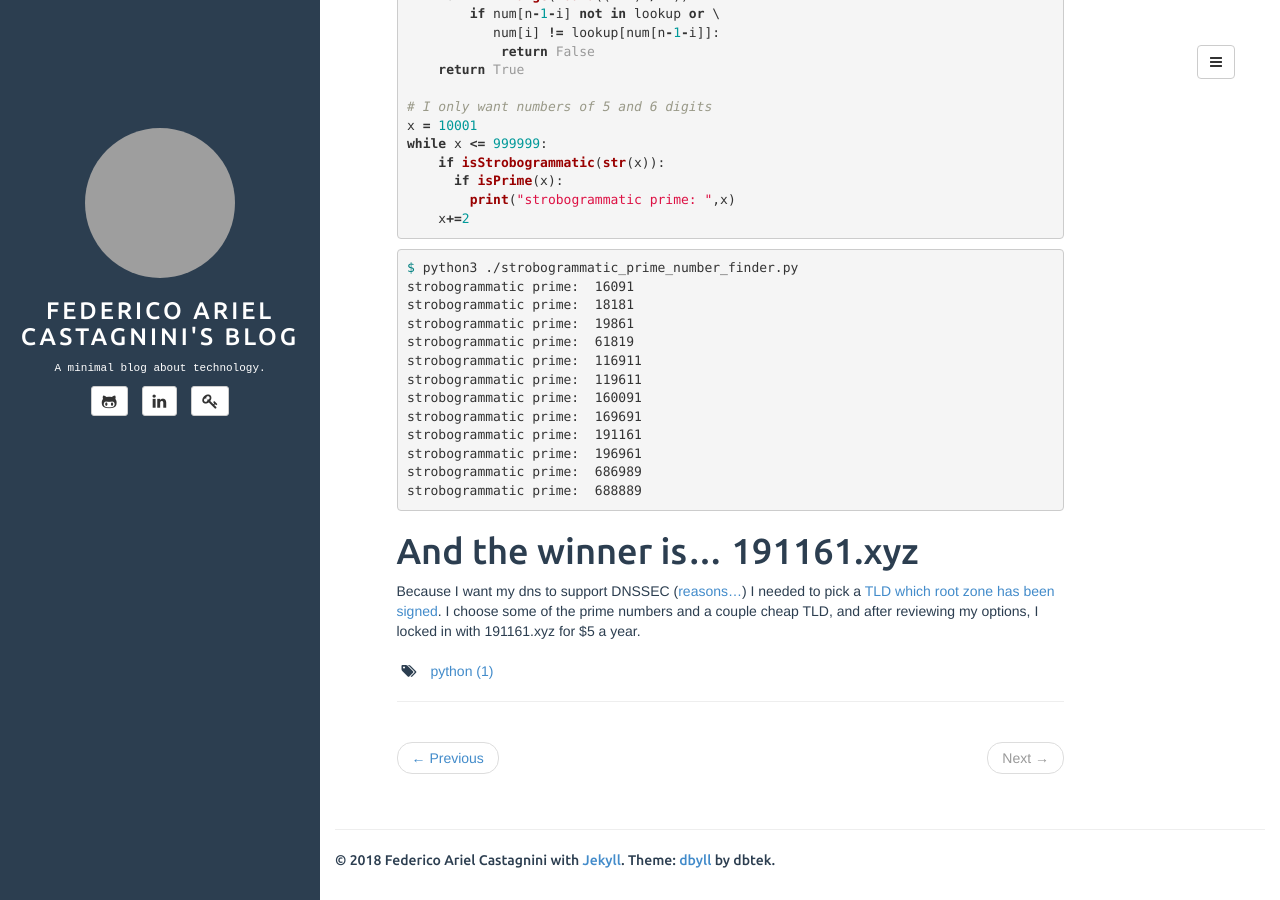
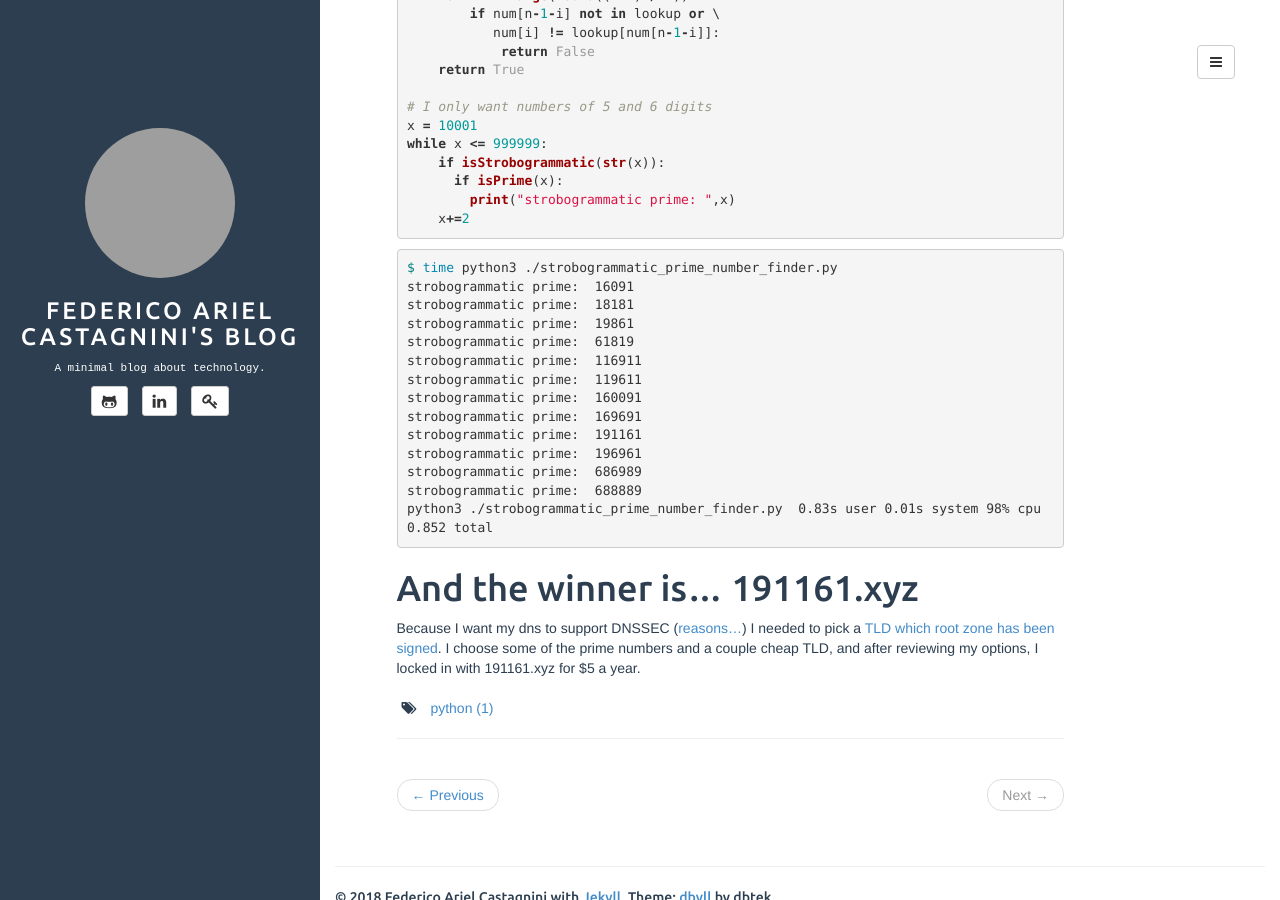
Before and after one commit to facastagnini/facastagnini.github.io, a Jekyll site: the page built from _posts/2018-04-13-Picking_a_strobogrammatic_prime_domain_name.md, in a window 1280 px wide and 900 px high, scrolled down 1152 px. Built offline with Jekyll 4.4.1, drawn with Linux system fonts in a browser that asks for light colours; grey boxes are pictures that could not be loaded.

Commit message:
Update 2018-04-13-Picking_a_strobogrammatic_prime_domain_name.md

```diff
--- a/_posts/2018-04-13-Picking_a_strobogrammatic_prime_domain_name.md
+++ b/_posts/2018-04-13-Picking_a_strobogrammatic_prime_domain_name.md
@@ -64,7 +64,7 @@ while x <= 999999:
 {% endhighlight %}
 
 {% highlight shell %}
-$ python3 ./strobogrammatic_prime_number_finder.py
+$ time python3 ./strobogrammatic_prime_number_finder.py
 strobogrammatic prime:  16091
 strobogrammatic prime:  18181
 strobogrammatic prime:  19861
@@ -77,6 +77,7 @@ strobogrammatic prime:  191161
 strobogrammatic prime:  196961
 strobogrammatic prime:  686989
 strobogrammatic prime:  688889
+python3 ./strobogrammatic_prime_number_finder.py  0.83s user 0.01s system 98% cpu 0.852 total
 {% endhighlight %}
 
 # And the winner is... 191161.xyz
```
